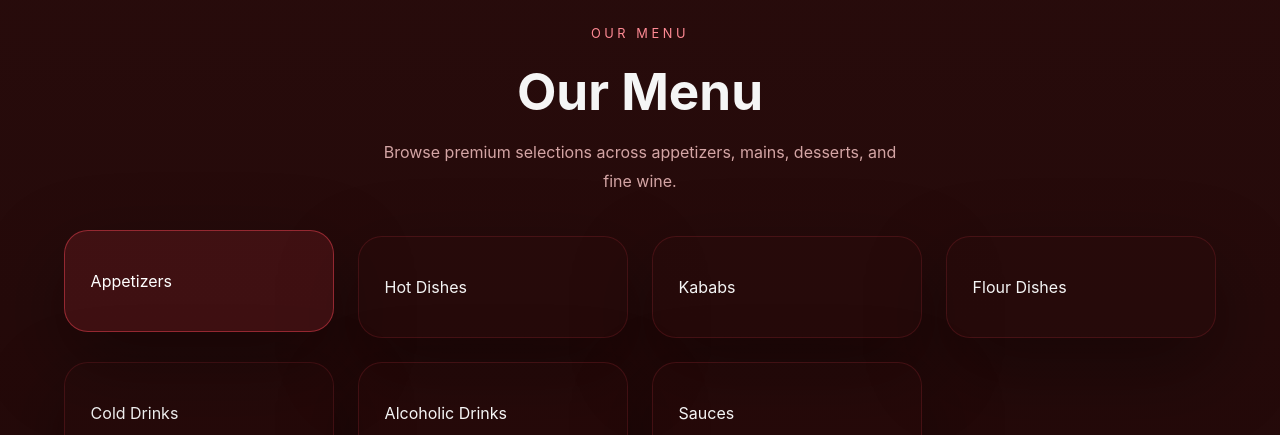
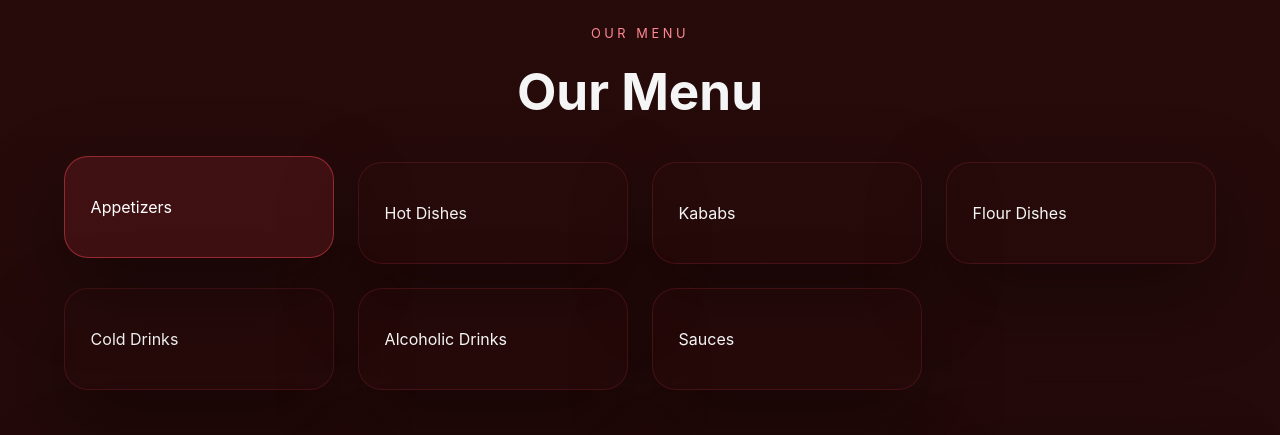
Before and after one commit to um1d0/Kavkaz, a plain HTML site: page index.html in a window 1280 px wide. Shown: the part 800-1235 px from the top of the page. Drawn offline with Linux system fonts and the light colour scheme; a web font is replaced by a local one.

Commit message:
16.05 v1.1

```diff
--- a/index.html
+++ b/index.html
@@ -48,8 +48,7 @@
                 <div class="section-heading">
                     <p class="eyebrow" data-key="menu_intro">Our Menu</p>
                     <h2 data-key="menu_title">Our Menu</h2>
-                    <p class="section-description">Browse premium selections across appetizers, mains, desserts, and fine wine.</p>
-                </div>
+              </div>
                 <div class="categories">
                     <div class="cat-card active-cat" onclick="setActiveCategory('appetizers', this)" data-key="cat_1">Appetizers</div>
                     <div class="cat-card" onclick="setActiveCategory('main', this)" data-key="cat_2">Hot Dishes</div>
```
